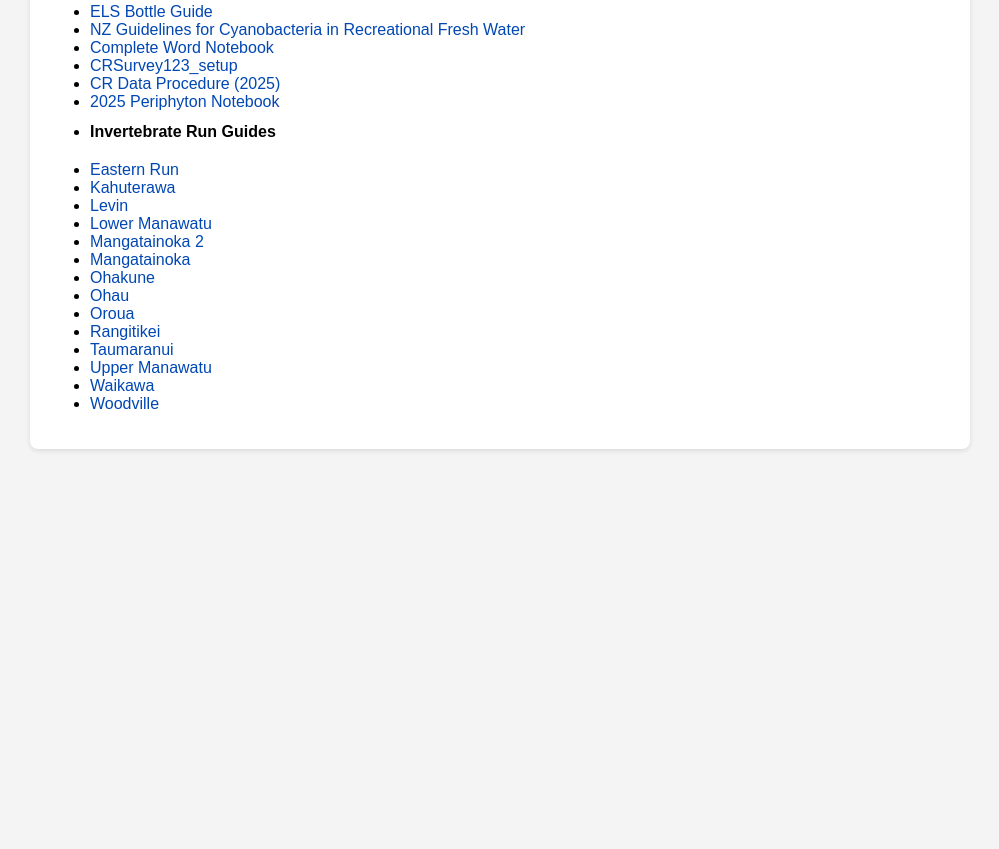
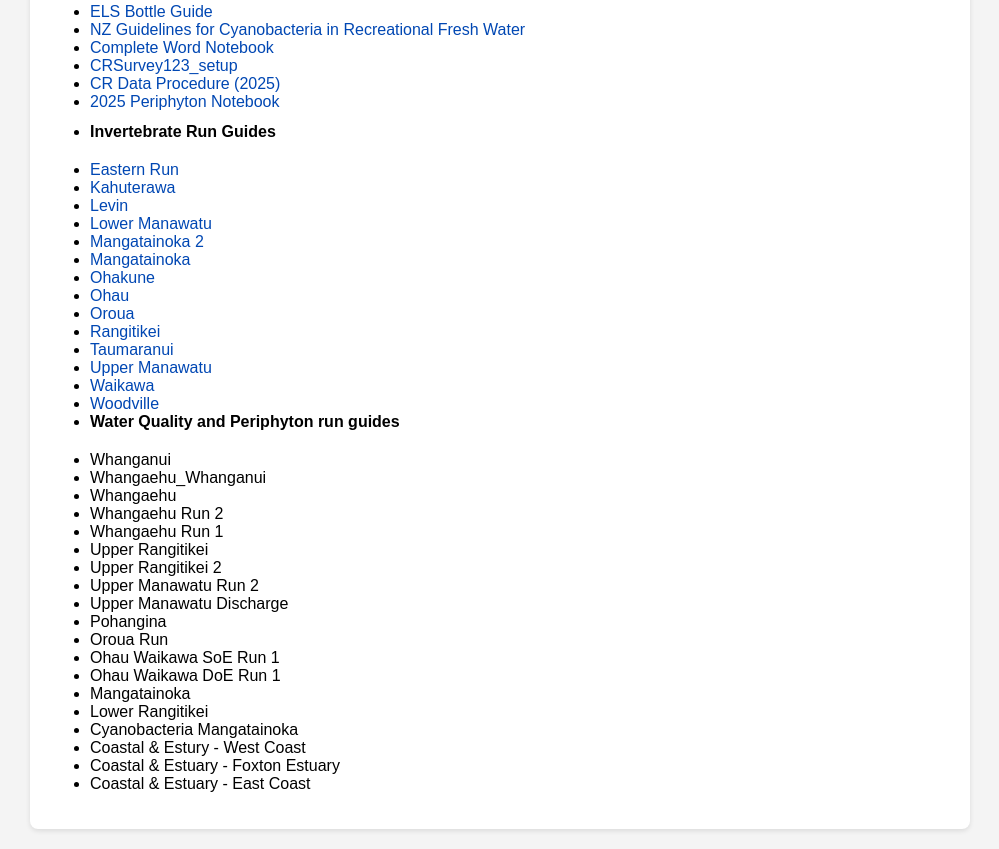
Before and after one commit to MattSingers/Science-ops-Manual, a plain HTML site: page index.html in a window 1280 px wide. Shown: the part 368-1217 px from the top of the page, without its empty margins (140-1139 px from the left). Before the commit the page ends 837 px from the top, so only its background shows below. Drawn offline with Linux system fonts and the light colour scheme; no server answers.

Commit message:
Update ELS Bottle Guide link and add Periphyton guides
Updated links for ELS Bottle Guide and added multiple Periphyton run guides for 2024.

```diff
--- a/index.html
+++ b/index.html
@@ -105,7 +105,7 @@
 
       <li style="margin-bottom: 12px;"><strong>SOPs and Guidelines</strong></li>
 
-      <li><a href="https://horizonsregionalcouncil.sharepoint.com/:x:/r/sites/wsp-EnvrInfo/_layouts/15/Doc.aspx?sourcedoc=%7B2A939C95-8035-423B-AB73-DB376904FA63%7D&file=cd_om_15.4_Appendix_4_ELS%20Bottle%20Guide_202601.xlsx&wdLOR=cD3AD14A2-29A6-47C1-B605-3E352951D78C&action=default&mobileredirect=true">ELS Bottle Guide</a></li>
+      <li><a href="http://tqm.horizons.govt.nz/Hydrology/SOPs/cd_om_15.4_Appendix_4_ELS Bottle Guide.xlsx">ELS Bottle Guide</a></li>
       <li><a href="https://environment.govt.nz/publications/cyanobacteria-guidelines/">NZ Guidelines for Cyanobacteria in Recreational Fresh Water</a></li>
       <li><a href="https://horizonsregionalcouncil.sharepoint.com/:w:/r/sites/wsp-EnvrInfo/_layouts/15/Doc.aspx?sourcedoc=%7B28623CEB-492B-4EE8-973A-568D842CFAE2%7D&file=BiomonitoringTeamsNotebook.docx&action=default&mobileredirect=true&DefaultItemOpen=1">Complete Word Notebook</a></li>
       <li><a href="https://horizonsregionalcouncil.sharepoint.com/sites/wsp-EnvrInfo/EnvMonitProgr/Forms/FoldersByName.aspx?id=%2Fsites%2Fwsp%2DEnvrInfo%2FEnvMonitProgr%2FContact%20Recreation%2FContact%20Rec%202024%2D25%2FProtocols%2F2024%5FCRSurvey123%5Fsetup%2Epdf&parent=%2Fsites%2Fwsp%2DEnvrInfo%2FEnvMonitProgr%2FContact%20Recreation%2FContact%20Rec%202024%2D25%2FProtocols">CRSurvey123_setup</a></li>
@@ -147,9 +147,45 @@
 
 
 
+<li style="margin-bottom: 20px;"><strong> Water Quality and Periphyton run guides </strong></li>
 
+<li><a href="https://horizonsregionalcouncil.sharepoint.com/:b:/r/sites/wsp-EnvrInfo/EnvMonitProgr/Periphyton/Periphyton%20run%20guides/Updated%20run%20guides%202024/Whanganui.pdf?csf=1&web=1&e=ehTdkD">  </a> Whanganui </li>
 
+<li><a href="https://horizonsregionalcouncil.sharepoint.com/:b:/r/sites/wsp-EnvrInfo/EnvMonitProgr/Periphyton/Periphyton%20run%20guides/Updated%20run%20guides%202024/Whangaehu_Whanganui.pdf?csf=1&web=1&e=oa5KpK">  </a> Whangaehu_Whanganui</li>
 
+<li><a href="https://horizonsregionalcouncil.sharepoint.com/:b:/r/sites/wsp-EnvrInfo/EnvMonitProgr/Periphyton/Periphyton%20run%20guides/Updated%20run%20guides%202024/Whangaehu.pdf?csf=1&web=1&e=2RibdL">  </a> Whangaehu </li>
+
+<li><a href="https://horizonsregionalcouncil.sharepoint.com/:b:/r/sites/wsp-EnvrInfo/EnvMonitProgr/Periphyton/Periphyton%20run%20guides/Updated%20run%20guides%202024/Whangaehu%20run%202.pdf?csf=1&web=1&e=T8Ta83">  </a> Whangaehu Run 2 </li>
+
+<li><a href="https://horizonsregionalcouncil.sharepoint.com/:b:/r/sites/wsp-EnvrInfo/EnvMonitProgr/Periphyton/Periphyton%20run%20guides/Updated%20run%20guides%202024/Whangaehu%20run%201.pdf?csf=1&web=1&e=yS24iZ">  </a> Whangaehu Run 1 </li>
+
+<li><a href="https://horizonsregionalcouncil.sharepoint.com/:b:/r/sites/wsp-EnvrInfo/EnvMonitProgr/Periphyton/Periphyton%20run%20guides/Updated%20run%20guides%202024/Upper%20Rangitikei.pdf?csf=1&web=1&e=wUEpKo">  </a> Upper Rangitikei </li>
+
+<li><a href="https://horizonsregionalcouncil.sharepoint.com/:b:/r/sites/wsp-EnvrInfo/EnvMonitProgr/Periphyton/Periphyton%20run%20guides/Updated%20run%20guides%202024/Upper%20Rangitikei%202.pdf?csf=1&web=1&e=ARjifd">  </a> Upper Rangitikei 2 </li>
+
+<li><a href="https://horizonsregionalcouncil.sharepoint.com/:b:/r/sites/wsp-EnvrInfo/EnvMonitProgr/Periphyton/Periphyton%20run%20guides/Updated%20run%20guides%202024/Upper%20Manawatu%20Run%202.pdf?csf=1&web=1&e=YngHd7">  </a> Upper Manawatu Run 2 </li>
+
+<li><a href="https://horizonsregionalcouncil.sharepoint.com/:b:/r/sites/wsp-EnvrInfo/EnvMonitProgr/Periphyton/Periphyton%20run%20guides/Updated%20run%20guides%202024/Upper%20Manawatu%20Discharge-Run%203.pdf?csf=1&web=1&e=JBuCyq">  </a> Upper Manawatu Discharge </li>
+
+<li><a href="https://horizonsregionalcouncil.sharepoint.com/:b:/r/sites/wsp-EnvrInfo/EnvMonitProgr/Periphyton/Periphyton%20run%20guides/Updated%20run%20guides%202024/Pohangina.pdf?csf=1&web=1&e=vKizwc">  </a> Pohangina </li>
+
+<li><a href="https://horizonsregionalcouncil.sharepoint.com/:b:/r/sites/wsp-EnvrInfo/EnvMonitProgr/Periphyton/Periphyton%20run%20guides/Updated%20run%20guides%202024/Oroua%20Run.pdf?csf=1&web=1&e=iecOm4">  </a> Oroua Run </li>
+
+<li><a href="https://horizonsregionalcouncil.sharepoint.com/:b:/r/sites/wsp-EnvrInfo/EnvMonitProgr/Periphyton/Periphyton%20run%20guides/Updated%20run%20guides%202024/Ohau%20Waikawa%20SoE%20Run%202.pdf?csf=1&web=1&e=i1HOi3">  </a> Ohau Waikawa SoE Run 1 </li>
+
+<li><a href="https://horizonsregionalcouncil.sharepoint.com/:b:/r/sites/wsp-EnvrInfo/EnvMonitProgr/Periphyton/Periphyton%20run%20guides/Updated%20run%20guides%202024/Ohau%20Waikawa%20SoE%20Run%201.pdf?csf=1&web=1&e=KMWTBu">  </a> Ohau Waikawa DoE Run 1 </li>
+
+<li><a href="https://horizonsregionalcouncil.sharepoint.com/:b:/r/sites/wsp-EnvrInfo/EnvMonitProgr/Periphyton/Periphyton%20run%20guides/Updated%20run%20guides%202024/Mangatainoka.pdf?csf=1&web=1&e=8f1UNh">  </a> Mangatainoka </li>
+
+<li><a href="https://horizonsregionalcouncil.sharepoint.com/:b:/r/sites/wsp-EnvrInfo/EnvMonitProgr/Periphyton/Periphyton%20run%20guides/Updated%20run%20guides%202024/Lower%20Rangitikei.pdf?csf=1&web=1&e=h7FhVr">  </a> Lower Rangitikei </li>
+
+<li><a href="https://horizonsregionalcouncil.sharepoint.com/:b:/r/sites/wsp-EnvrInfo/EnvMonitProgr/Periphyton/Periphyton%20run%20guides/Updated%20run%20guides%202024/Cyanobacteria%20Mangatainoka%20Run.pdf?csf=1&web=1&e=X9JPTk">  </a> Cyanobacteria Mangatainoka </li>
+
+<li><a href="https://horizonsregionalcouncil.sharepoint.com/:b:/r/sites/wsp-EnvrInfo/EnvMonitProgr/Periphyton/Periphyton%20run%20guides/Updated%20run%20guides%202024/Coastal%20and%20Estuary%20-%20West%20Coast.pdf?csf=1&web=1&e=YCXIFZ">  </a> Coastal & Estury - West Coast </li>
+
+<li><a href="https://horizonsregionalcouncil.sharepoint.com/:b:/r/sites/wsp-EnvrInfo/EnvMonitProgr/Periphyton/Periphyton%20run%20guides/Updated%20run%20guides%202024/Coastal%20and%20Estuary%20-%20Foxton%20Esturary.pdf?csf=1&web=1&e=xF7KZt">  </a> Coastal & Estuary - Foxton Estuary</li>
+
+<li><a href="https://horizonsregionalcouncil.sharepoint.com/:b:/r/sites/wsp-EnvrInfo/EnvMonitProgr/Periphyton/Periphyton%20run%20guides/Updated%20run%20guides%202024/Coastal%20and%20Estuary%20-%20East%20Coast.pdf?csf=1&web=1&e=CQHVGV">  </a> Coastal & Estuary - East Coast</li>
 
     </ul>
   </div>
```
